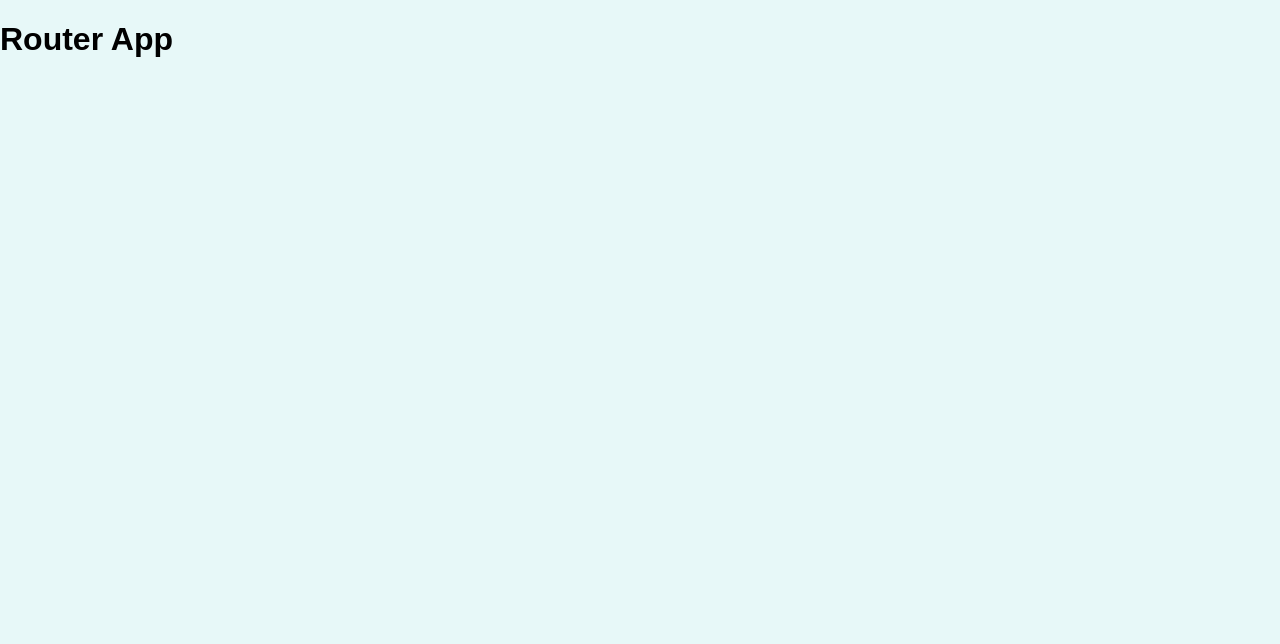
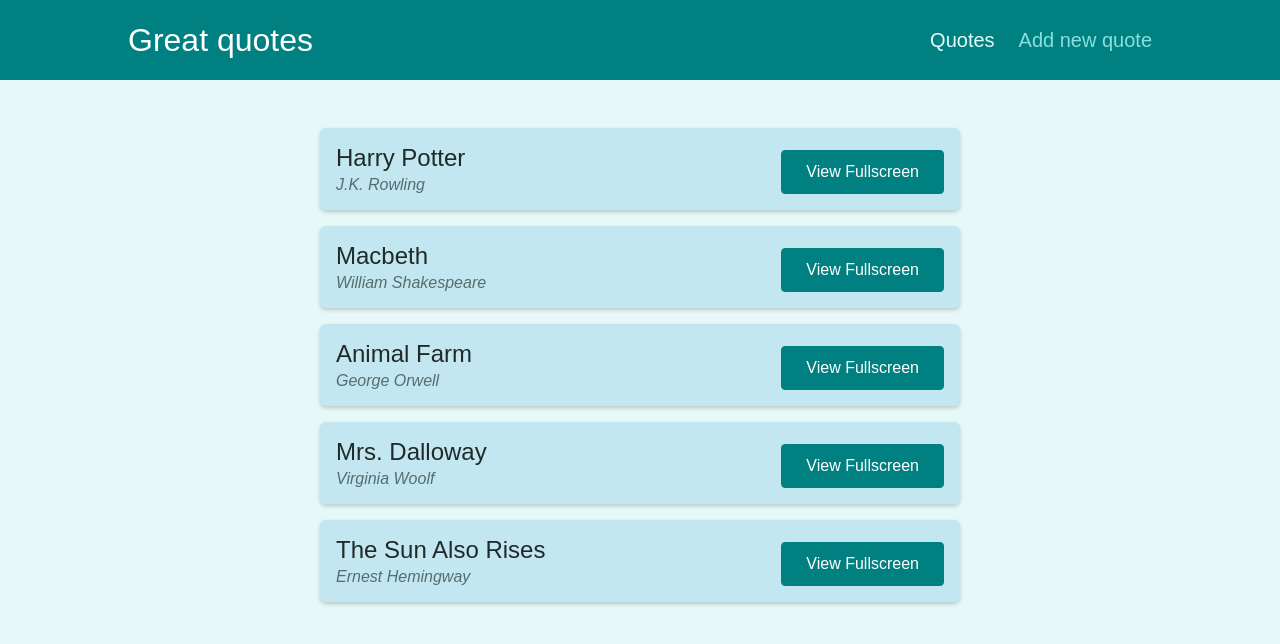
Before and after one commit to ajitrchv/RouterApp, a React (Create React App) app: page /quotes in a window 1280 px wide. Shown: the top 644 px of the page. Built offline with nearby package versions, Linux system fonts and the light colour scheme; the HTML template or start-up script is replaced by a standard one.

Commit message:
added a lot of features in btwn. Forgot to commit though!

```diff
--- a/src/App.js
+++ b/src/App.js
@@ -1,8 +1,43 @@
+
+import  { Route, Switch } from 'react-router-dom';
+import AllQuotes from './pages/AllQuotes';
+import QuoteDetail from './pages/QuoteDetail';
+import NewQuote from './pages/NewQuote';
+import { Redirect } from 'react-router-dom';
+import Layout from './components/layout/Layout';
+import { Fragment } from 'react/cjs/react.production.min';
+import NotFound from './pages/NotFoud';
+
+
 function App() {
   return (
-    <div>
-        <h1>Router App</h1>
-    </div>
+    <Fragment>
+    <Layout>
+    <Switch>
+
+      <Route path='/' exact>
+        <Redirect to='/quotes'></Redirect>
+      </Route>
+
+      <Route path='/quotes' exact>
+        <AllQuotes></AllQuotes>
+      </Route>
+
+      <Route path='/quotes/:quoteId'>
+        <QuoteDetail></QuoteDetail>
+      </Route>
+
+      <Route path='/new-quote'>
+        <NewQuote></NewQuote>
+      </Route>
+      <Route path='*'>
+        <NotFound/>
+      </Route>
+  </Switch>
+  </Layout>
+  </Fragment>
+
+
   );
 }
 
--- /dev/null
+++ b/src/components/layout/Layout.js
@@ -0,0 +1,11 @@
+import Classes from './Layout.module.css';
+import { Fragment } from 'react/cjs/react.production.min';
+import MainNavigation from './MainNavigation';
+const Layout = (props) =>
+{
+    return <Fragment>
+        <MainNavigation/>
+        <main className={Classes.main}>{props.children}</main>
+    </Fragment>
+}
+export default Layout;
--- /dev/null
+++ b/src/components/layout/MainNavigation.js
@@ -0,0 +1,21 @@
+import { NavLink } from "react-router-dom/cjs/react-router-dom.min"
+import Classes from './MainNavigation.module.css'
+const MainNavigation = () =>
+{
+    return <header className={Classes.header}>
+        <div className={Classes.logo}>
+            Great quotes
+        </div>
+        <nav className={Classes.nav}>
+            <ul>
+                <li>
+                    <NavLink to='/quotes' activeClassName={Classes.active}>Quotes</NavLink>
+                </li>
+                <li>
+                    <NavLink to='/new-quote' activeClassName={Classes.active}>Add new quote</NavLink>
+                </li>
+            </ul>
+        </nav>
+    </header>
+}
+export default MainNavigation;
--- a/src/components/quotes/QuoteItem.js
+++ b/src/components/quotes/QuoteItem.js
@@ -1,5 +1,5 @@
 import classes from './QuoteItem.module.css';
-
+import { Link } from 'react-router-dom';
 const QuoteItem = (props) => {
   return (
     <li className={classes.item}>
@@ -9,9 +9,9 @@
         </blockquote>
         <figcaption>{props.author}</figcaption>
       </figure>
-      <a className='btn'>
+      <Link to={`./quotes/${props.id}`} className='btn' >
         View Fullscreen
-      </a>
+      </Link>
     </li>
   );
 };
--- a/src/index.js
+++ b/src/index.js
@@ -1,6 +1,6 @@
 import ReactDOM from 'react-dom';
-
+import { BrowserRouter } from 'react-router-dom';
 import './index.css';
 import App from './App';
 
-ReactDOM.render(<App />, document.getElementById('root'));
+ReactDOM.render(<BrowserRouter><App /></BrowserRouter>, document.getElementById('root'));
--- /dev/null
+++ b/src/pages/AllQuotes.js
@@ -0,0 +1,38 @@
+
+import QuoteList from "../components/quotes/QuoteList";
+
+const DUMMY_QUOTES = [
+    {
+        id:'q1',
+        text:'Harry Potter',
+        author:' J.K. Rowling'
+    },
+    {
+        id:'q2',
+        text:'Macbeth',
+        author:' William Shakespeare'
+    },
+    {
+        id:'q3',
+        text:'Animal Farm',
+        author:'George Orwell'
+    },
+    {
+        id:'q4',
+        text:'Mrs. Dalloway',
+        author:' Virginia Woolf'
+    },
+    {
+        id:'q5',
+        text:'The Sun Also Rises',
+        author:' Ernest Hemingway'
+    },
+];
+
+const AllQuotes = () =>
+{
+    return <QuoteList quotes={DUMMY_QUOTES}>
+
+    </QuoteList>
+}
+export default AllQuotes;
--- /dev/null
+++ b/src/pages/NewQuote.js
@@ -0,0 +1,17 @@
+import QuoteForm from '../components/quotes/QuoteForm';
+import { Fragment } from 'react/cjs/react.production.min';
+const NewQuote = () =>
+{
+
+    const addQuoteHandler = (quoteData) => {
+
+        console.log(quoteData);
+
+    };
+    return <Fragment>
+        <QuoteForm onAddQuote={addQuoteHandler}>
+
+    </QuoteForm>
+        </Fragment>
+};
+export default NewQuote;
--- /dev/null
+++ b/src/pages/NotFoud.js
@@ -0,0 +1,7 @@
+
+const NotFound = () => {
+return <div className="centered">
+    <p>Page Not Found!</p>
+</div>
+}
+export default NotFound;
--- /dev/null
+++ b/src/pages/QuoteDetail.js
@@ -0,0 +1,48 @@
+import { useParams,Route } from "react-router-dom";
+import { Fragment } from "react/cjs/react.production.min";
+import Comments from '../components/comments/Comments.js';
+import HighlightedQuote from "../components/quotes/HighlightedQuote.js";
+const DUMMY_q = [
+  {
+      id:'q1',
+      text:'Harry Potter',
+      author:' J.K. Rowling'
+  },
+  {
+      id:'q2',
+      text:'Macbeth',
+      author:' William Shakespeare'
+  },
+  {
+      id:'q3',
+      text:'Animal Farm',
+      author:'George Orwell'
+  },
+  {
+      id:'q4',
+      text:'Mrs. Dalloway',
+      author:' Virginia Woolf'
+  },
+  {
+      id:'q5',
+      text:'The Sun Also Rises',
+      author:' Ernest Hemingway'
+  },
+];
+
+const QuoteDetail = () =>
+{
+    const params = useParams();
+    const quote = DUMMY_q.find(quote => quote.id === params.quoteId);
+    if(!quote)
+    {
+      return <p>No Quote Found!</p>
+    }
+    return <Fragment>
+    <HighlightedQuote text={quote.text} author={quote.author}/>
+    <Route path={`/quotes/${params.quoteId}/comments`}>
+        <Comments></Comments>
+      </Route>
+    </Fragment>
+}
+export default QuoteDetail;
```
